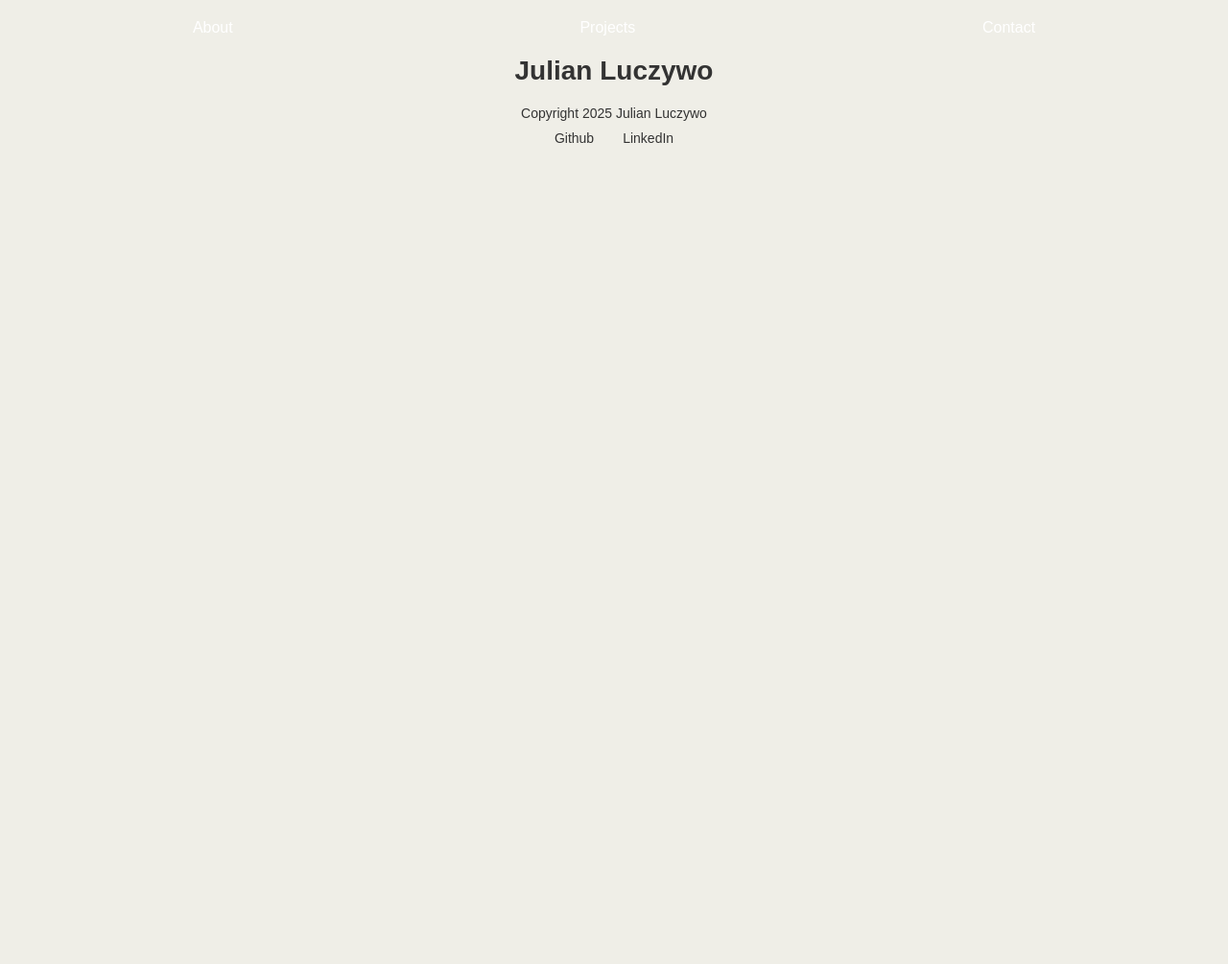
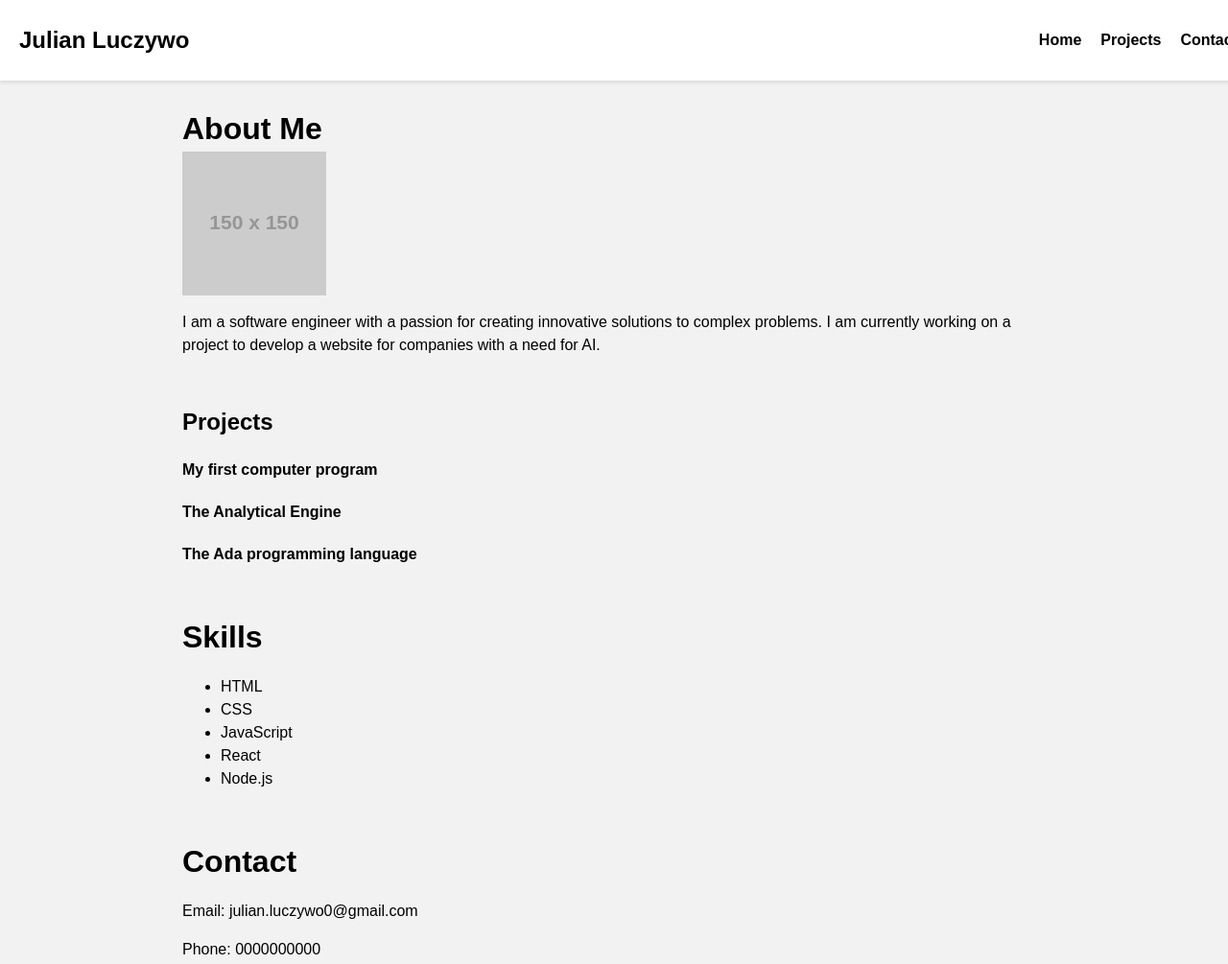
Before and after one commit to JulianLuczywo/personal-website, a plain HTML site: page index.html in a window 1280 px wide. Shown: the top 1005 px of the page at 96% size. Before the commit the page ends 800 px from the top, so only its background shows below. Drawn offline with Linux system fonts and the light colour scheme; placeholder pictures from the web are drawn by us.

Commit message:
basic web layout plus a little css

```diff
--- a/index.html
+++ b/index.html
@@ -2,22 +2,70 @@
   <head>
     <meta charset="UTF-8" />
     <meta name="viewport" content="width=device-width, initial-scale=1.0" />
-    <title>Julian Luczywo</title>
+    <title>My Portfolio</title>
     <link rel="stylesheet" href="styles.css" />
   </head>
 
   <!-- Nav Bar -->
   <nav>
-    <ul>
-      <li><a href="about.html">About</a></li>
-      <li><a href="projects.html">Projects</a></li>
-      <li><a href="contact.html">Contact</a></li>
+    <h1 id="logo">Julian Luczywo</h1>
+    <ul class="nav-links">
+      <li class="navigation-items"><a href="index.html">Home</a></li>
+      <li class="navigation-items"><a href="projects.html">Projects</a></li>
+      <li class="navigation-items"><a href="contact.html">Contact</a></li>
     </ul>
   </nav>
 
   <!-- Main Content -->
+  <main>
     <body>
-    <h1>Julian Luczywo</h1>
+      <section class="content">
+        <h2>About Me</h2>
+        <img src="https://via.placeholder.com/150" alt="Profile Picture" />
+        <p>
+          I am a software engineer with a passion for creating innovative
+          solutions to complex problems. I am currently working on a project to
+          develop a website for companies with a need for AI.
+        </p>
+      </section>
+
+      <section class="projects">
+        <h2>Projects</h2>
+        <ul>
+          <li>
+            <a href="https://github.com/JulianLuczywo/julianluczywo.github.io"
+              >My first computer program</a
+            >
+          </li>
+          <li>
+            <a href="https://github.com/JulianLuczywo/git_practice"
+              >The Analytical Engine</a
+            >
+          </li>
+          <li>
+            <a href="https://github.com/julianluczywo/project-3"
+              >The Ada programming language</a
+            >
+          </li>
+        </ul>
+      </section>
+
+      <section class="content">
+        <h2>Skills</h2>
+        <ul>
+          <li>HTML</li>
+          <li>CSS</li>
+          <li>JavaScript</li>
+          <li>React</li>
+          <li>Node.js</li>
+        </ul>
+      </section>
+
+      <section class="contact">
+        <h2>Contact</h2>
+        <p>Email: julian.luczywo0@gmail.com</p>
+        <p>Phone: 0000000000</p>
+      </section>
     </body>
 
     <!-- Footer -->
@@ -25,7 +73,10 @@
       <p>Copyright 2025 Julian Luczywo</p>
       <ul>
         <li><a href="https://github.com/julianluczywo">Github</a></li>
-      <li><a href="https://www.linkedin.com/in/julianluczywo/">LinkedIn</a></li>
+        <li>
+          <a href="https://www.linkedin.com/in/julianluczywo/">LinkedIn</a>
+        </li>
       </ul>
     </footer>
+  </main>
 </html>
--- a/styles.css
+++ b/styles.css
@@ -1,62 +1,166 @@
-* {
+html,
+body {
+  height: 100%;
   margin: 0;
   padding: 0;
-  box-sizing: border-box;
+}
+
+html {
+  scroll-behavior: smooth;
 }
 
 body {
-  font-family: Arial, Helvetica, sans-serif;
-  background-color: #efeee7;
+  background-color: #f2f2f2;
+  font-family: "Poppins", sans-serif;
+  font-size: 16px;
+  line-height: 1.5;
+  max-width: 900px;
+  margin: 0 auto;
+  display: flex;
+  flex-direction: column;
+}
+
+main {
+  z-index: 2;
+  margin-top: 60px;
 }
 
 nav {
-  color: #fff;
-  list-style: none;
-  padding: 10px;
+  background-color: #fff;
+  box-shadow: 0 2px 4px rgba(0, 0, 0, 0.1);
+  display: flex;
+  justify-content: space-between;
+  align-items: center;
+  padding: 20px;
+  position: fixed;
+  top: 0;
+  left: 0;
+  width: 100%;
+  z-index: 1;
 }
 
-nav ul {
-  display: flex;
-  justify-content: space-around;
-  list-style: none;
-  padding: 10px;
+nav h1 {
+  font-size: 24px;
+  margin: 0;
 }
 
-nav ul li {
-  margin: 0 15px;
+.nav-links {
+  display: flex;
+  list-style: none;
+  margin: 0;
+  padding: 10;
 }
 
-nav ul li a {
-  color: #fff;
-  text-decoration: none;
+.nav-links li {
+  margin-left: 20px;
 }
 
-h1 {
+.nav-links a {
+  color: #000;
+  text-decoration: none;
+  font-weight: bold;
+}
+
+.nav-links a:hover {
+  color: #899878;
+}
+
+.title {
   text-align: center;
-  font-size: 28px;
-  color: #333333;
+  margin-top: 100px;
+}
+
+.title h1 {
+  font-size: 48px;
+  margin: 0;
+}
+
+.content {
+  margin-top: 50px;
+}
+
+.content h2 {
+  font-size: 32px;
+  margin: 0;
+}
+
+.projects {
+  margin-top: 50px;
+}
+
+.projects ul {
+  list-style: none;
+  margin: 0;
+  padding: 0;
+}
+
+.projects li {
+  margin-bottom: 20px;
+}
+
+.projects li a {
+  color: #000;
+  text-decoration: none;
+  font-weight: bold;
+}
+
+.projects li a:hover {
+  color: #000;
+}
+
+.contact {
+  margin-top: 50px;
+}
+
+.contact h2 {
+  font-size: 32px;
+  margin: 0;
 }
 
 footer {
+  background-color: #000;
+  color: #fff;
+  padding: 20px;
   text-align: center;
-  font-size: 14px;
-  color: #333333;
-  margin-top: 20px;
 }
 
 footer ul {
-  display: flex;
-  justify-content: center;
   list-style: none;
-  padding: 10px;
-  list-style: none;
+  margin: 0;
+  padding: 0;
 }
 
 footer ul li {
-  margin: 0 15px;
+  display: inline-block;
+  margin: 0 10px;
 }
 
 footer ul li a {
-  color: #333333;
+  color: #fff;
   text-decoration: none;
+  font-weight: bold;
 }
+
+footer ul li a:hover {
+  color: #899878;
+}
+
+@media (max-width: 768px) {
+  nav {
+    padding: 10px;
+    position: static;
+    width: 100%;
+  }
+
+  .nav-links {
+    display: none;
+    flex-direction: column;
+    align-items: center;
+    margin: 0;
+  }
+
+  .nav-links li {
+    margin: 10px 0;
+    text-align: center;
+  }
+}
```
Also changed, not shown: 1 other file. Lines whose indentation alone changed are shown as unchanged.
